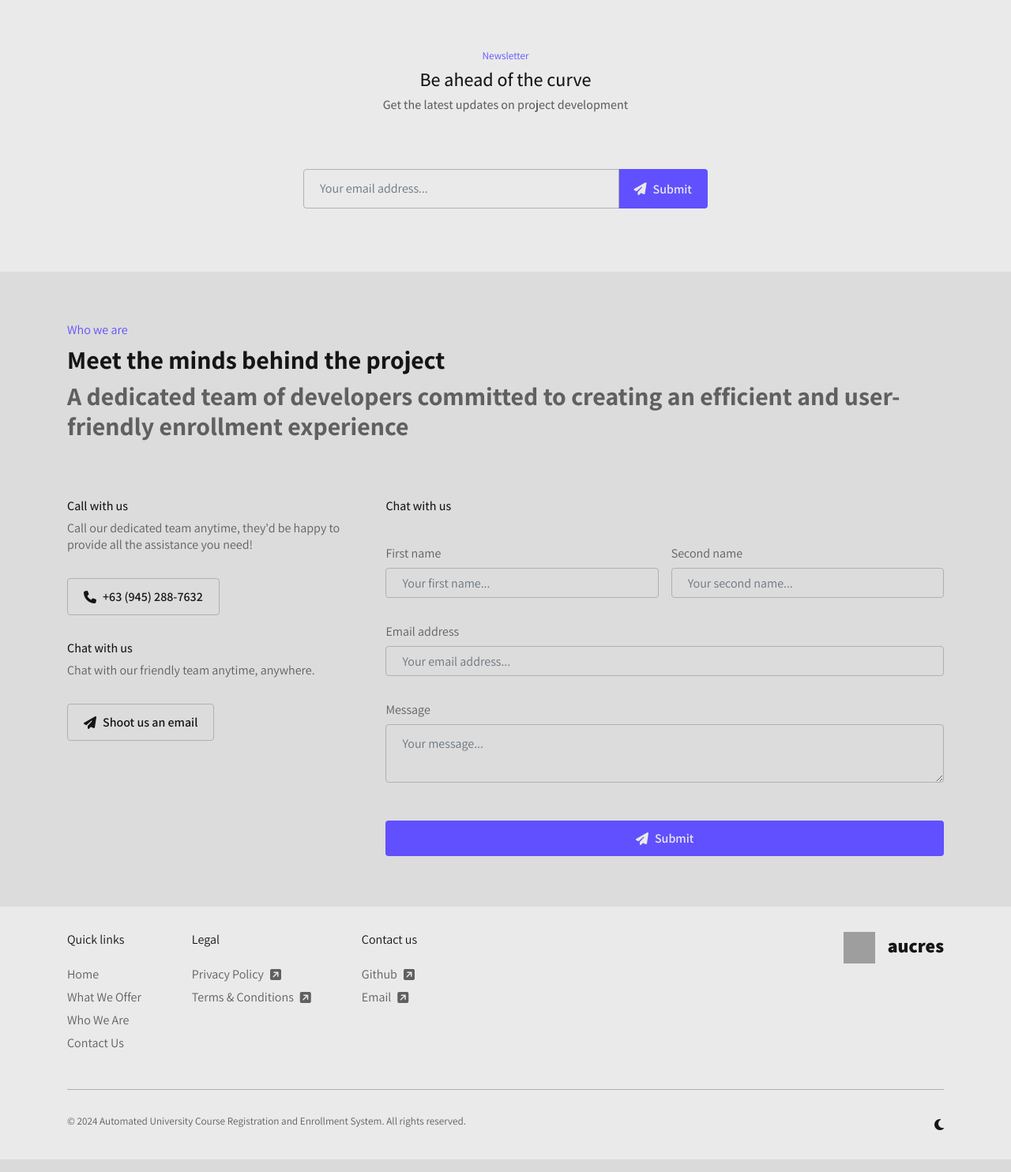
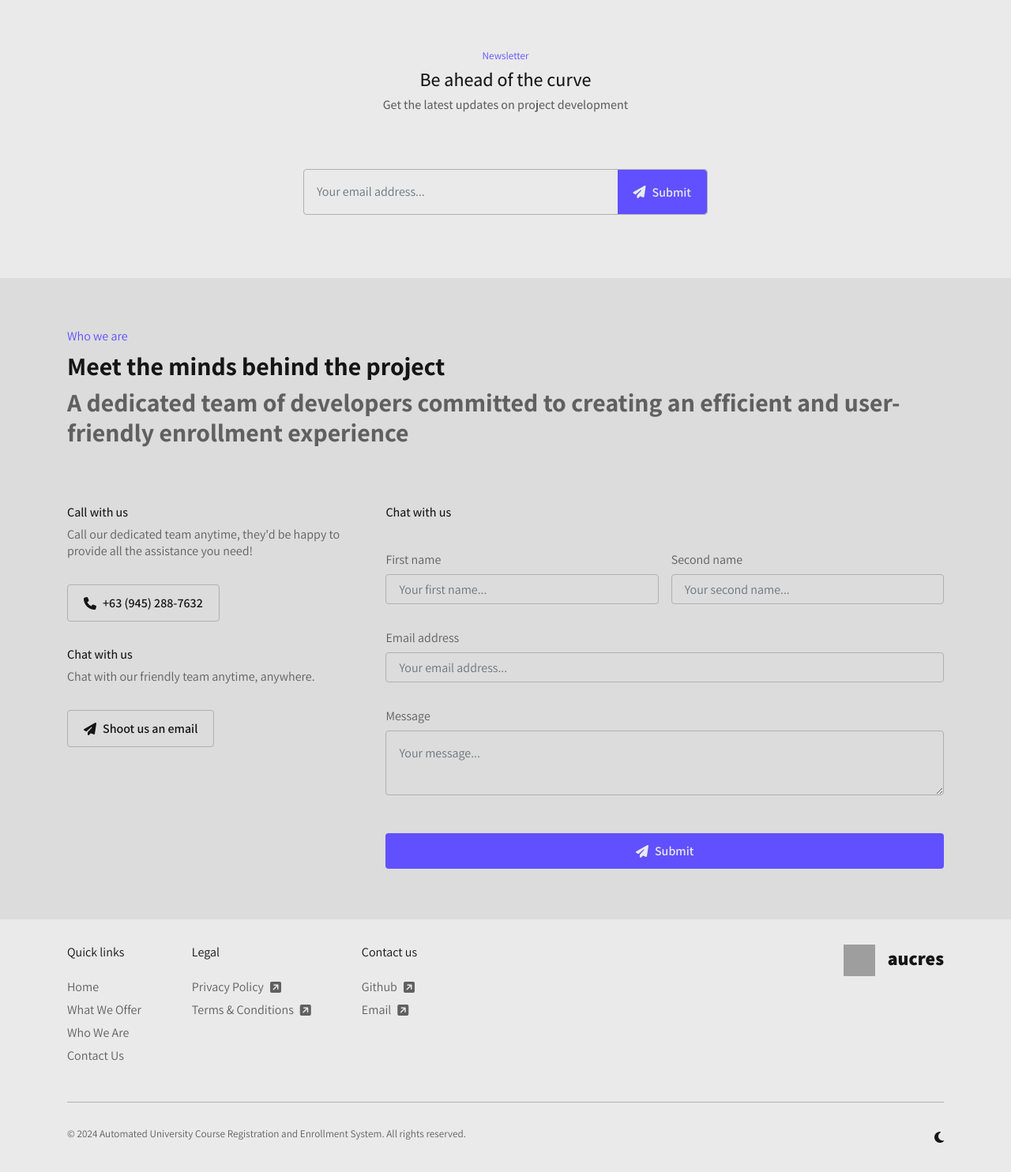
Before and after one commit to BrianPHL/automated-university-course-registration-and-enrollment-system, a PHP site: page /landing/index.html in a window 1280 px wide. Shown: the part 2916-4400 px from the top of the page at 79% size. Run offline with PHP 8.4, Linux system fonts and the light colour scheme; some libraries are stand-ins or nearby versions; grey boxes are pictures that could not be loaded.

Commit message:
upd(src/css): update global styles

```diff
--- a/src/globals.css
+++ b/src/globals.css
@@ -66,7 +66,7 @@ h4 {
 
 }
 
-h5, p {
+h5, p, label {
 
     font-weight: 400;
     font-size: 1rem;
@@ -124,10 +124,15 @@ button {
 
 }
 
+.form-group {
+
+    label { color: var(--tg-secondary); }
+
     .form-control {
 
         background-color: transparent;
-    padding: 0.75rem 1.25rem;
+        border-radius: 0.25rem;
+        padding: 1rem;
         border: 1px solid var(--bg-outline);
         color: var(--tg-secondary);
 
@@ -140,8 +145,82 @@ button {
         &:focus {
 
             background-color: var(--bg-outline);
+            box-shadow: none;
             color: var(--tg-primary);
 
         }
 
     }
+
+    .input-group {
+
+        transition: 0.2s ease all;
+        border-radius: 0.25rem;
+        overflow: hidden;
+        border: 1px solid var(--bg-outline);
+
+        &.focused {
+
+            background-color: var(--bg-outline);
+            border: 1px solid var(--accent);
+            color: var(--tg-primary);
+
+        }
+
+        .form-control {
+
+            background-color: transparent;
+            padding: 1rem;
+            border: none;
+            color: var(--tg-secondary);
+
+        }
+
+        .input-group-append .input-group-text {
+
+            border-radius: 0;
+            background-color: var(--bg-secondary);
+            border: 0;
+
+            i {
+
+                transition: 0.2s ease all;
+                color: var(--tg-secondary);
+
+                &:hover {
+
+                    cursor: pointer;
+                    color: var(--accent);
+
+                }
+
+            }
+
+        }
+
+    }
+
+}
+
+.brand {
+
+    align-items: flex-end;
+    display: flex;
+    gap: 1rem;
+
+    img {
+
+        height: 2.5rem;
+        width: 2.5rem;
+
+    }
+
+    h2 {
+
+        font-weight: 800;
+        font-size: 1.5rem;
+        color: var(--tg-primary);
+
+    }
+
+}
--- a/src/landing/styles.css
+++ b/src/landing/styles.css
@@ -17,7 +17,7 @@ body {
     grid-row: 1;
     padding: 1rem;
 
-    .container .navbar-brand {
+    .container .brand {
 
         align-items: flex-end;
         display: flex;
@@ -623,29 +623,6 @@ body {
 
             }
 
-            .brand {
-
-                align-items: flex-end;
-                display: flex;
-                gap: 1rem;
-
-                img {
-
-                    height: 2.5rem;
-                    width: 2.5rem;
-
-                }
-
-                h2 {
-
-                    font-weight: 800;
-                    font-size: 1.5rem;
-                    color: var(--tg-primary);
-
-                }
-
-            }
-
         }
 
         .divider {
```
Lines whose indentation alone changed are shown as unchanged.
